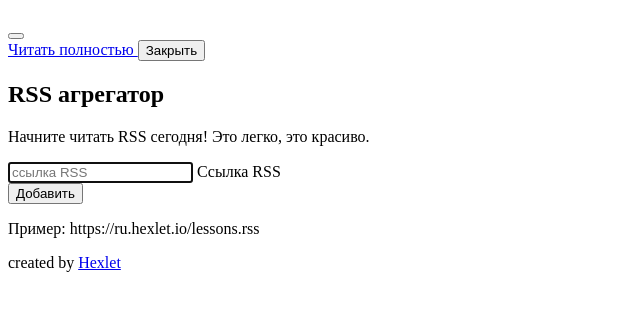
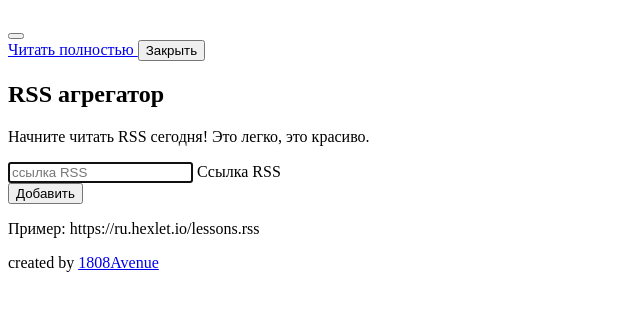
Before and after one commit to 1808Avenue/frontend-project-11, a website: page index.html in a window 1280 px wide. Shown: the full height of the page, 0-640 px from the left. Drawn offline with Linux system fonts and the light colour scheme.

Commit message:
Fix index.html

```diff
--- a/index.html
+++ b/index.html
@@ -51,7 +51,7 @@
             <div class="col-md-10 col-lg-4 mx-auto order-0 order-lg-1 feeds"></div>
           </div></section></main><footer class="footer border-top py-3 mt-5 bg-light">
             <div class="container-xl"><div class="text-center">created by
-              <a href="https://ru.hexlet.io/professions/frontend/projects/11" target="_blank">Hexlet</a>
+              <a href="https://github.com/1808Avenue" target="_blank">1808Avenue</a>
             </div>
           </div>
         </footer>
```
